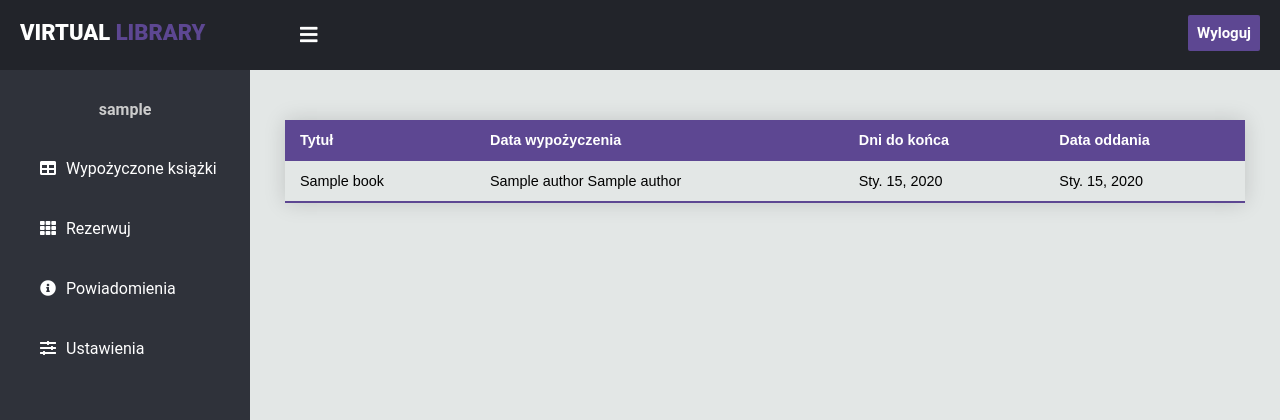
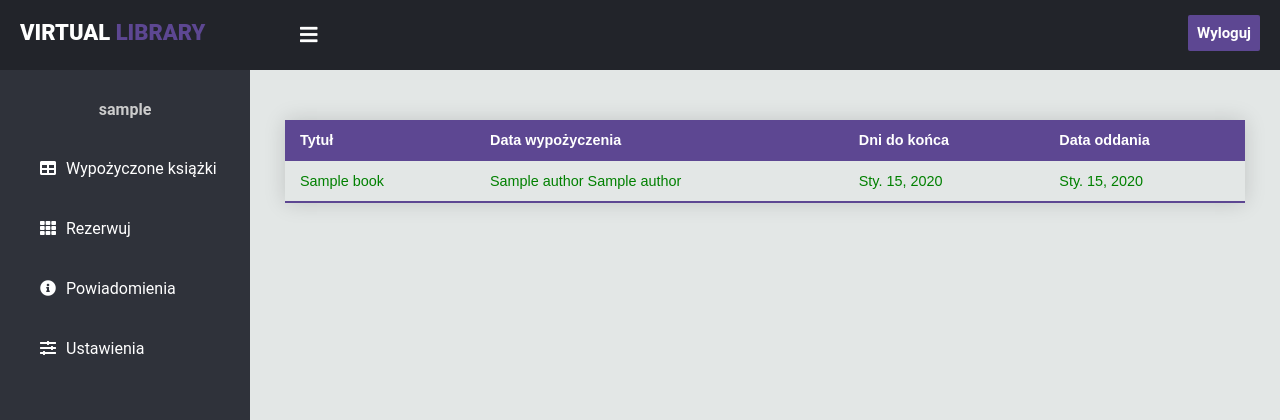
Before and after one commit to arczan2/biblioteka, a Django app: page /uimain in a window 1280 px wide. Shown: the top 420 px of the page. Run offline with Django 3.2, Linux system fonts and the light colour scheme; a user stored in the database is signed in; tables that the repository leaves empty hold one stand-in row (values such as "Sample post"); some libraries are stand-ins or nearby versions.

Commit message:
Zielony kolor tabeli w przypadku oddania ksiazki

```diff
--- a/library/static/library/UIStyle.css
+++ b/library/static/library/UIStyle.css
@@ -215,6 +215,13 @@ text-decoration: none;
     border-bottom: 1px solid #dddddd;
 }
 
+
+
+.returned{
+  color: green;
+}
+
+
 .styled-table tbody tr:nth-of-type(even) {
     background-color: #f3f3f3;
 }
@@ -226,6 +233,15 @@ text-decoration: none;
     font-weight: bold;
     color: #5d4792;
 }
+
+ tr .returned{
+    color: green;
+}
+ tr.returned a{
+    color: green !important;
+}
+
+
 
 
 #options
--- a/library/templates/library/borrows.html
+++ b/library/templates/library/borrows.html
@@ -12,7 +12,7 @@
     </tr>
     <tbody>
     {% for borrow in borrows %}
-    <tr class="{% if borrow.return_date %}klasa1{% else %}klasa2{% endif %}">
+    <tr class="{% if borrow.return_date %}returned{% else %}klasa2{% endif %}">
         <td><a href="{% url 'library:book_details' borrow.book_copy.book.pk %}">{{ borrow.book_copy.book.title }}</a></td>
         {% if borrow.book_copy.book.author %}
         <td>{{ borrow.book_copy.book.author }}</td>
```
